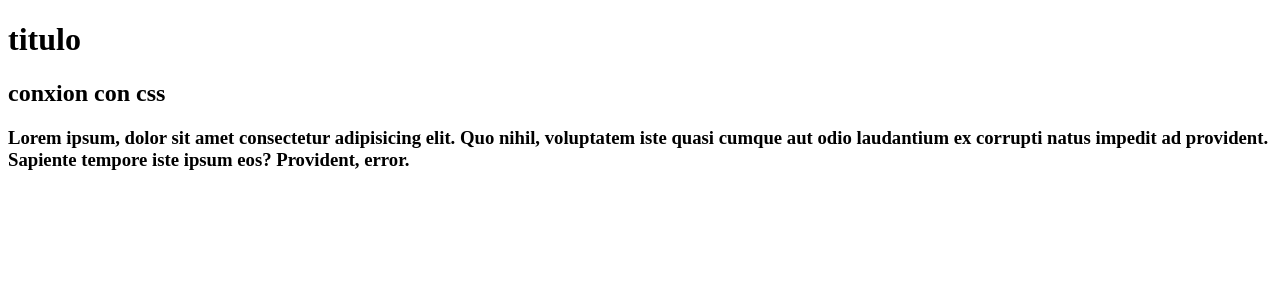
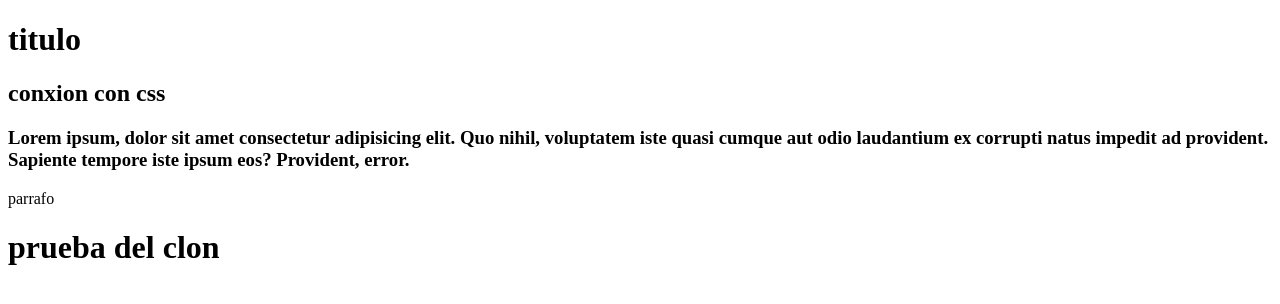
Before and after one commit to fernandosanchez248/5prueba, a plain HTML site: page index.html in a window 1280 px wide. Drawn offline with Linux system fonts and the light colour scheme.

Commit message:
Update index.html

```diff
--- a/index.html
+++ b/index.html
@@ -11,5 +11,8 @@
     <h1>titulo</h1>
     <h2>conxion con css</h2>
     <h3>Lorem ipsum, dolor sit amet consectetur adipisicing elit. Quo nihil, voluptatem iste quasi cumque aut odio laudantium ex corrupti natus impedit ad provident. Sapiente tempore iste ipsum eos? Provident, error.</h3>
-</body>
+    <p> parrafo</p>
+    <h1>prueba del clon </h1>
+
+    </body>
 </html>
```
